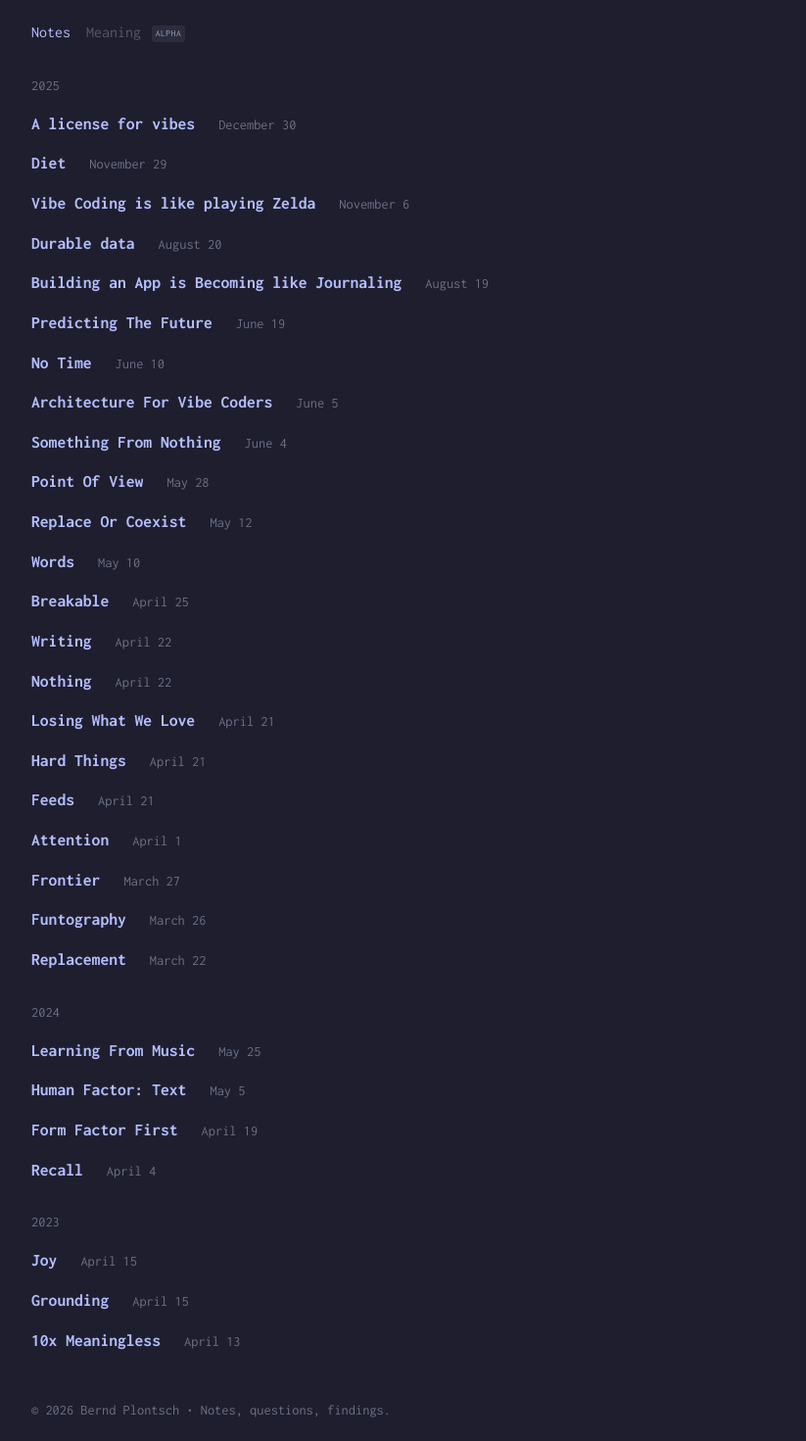
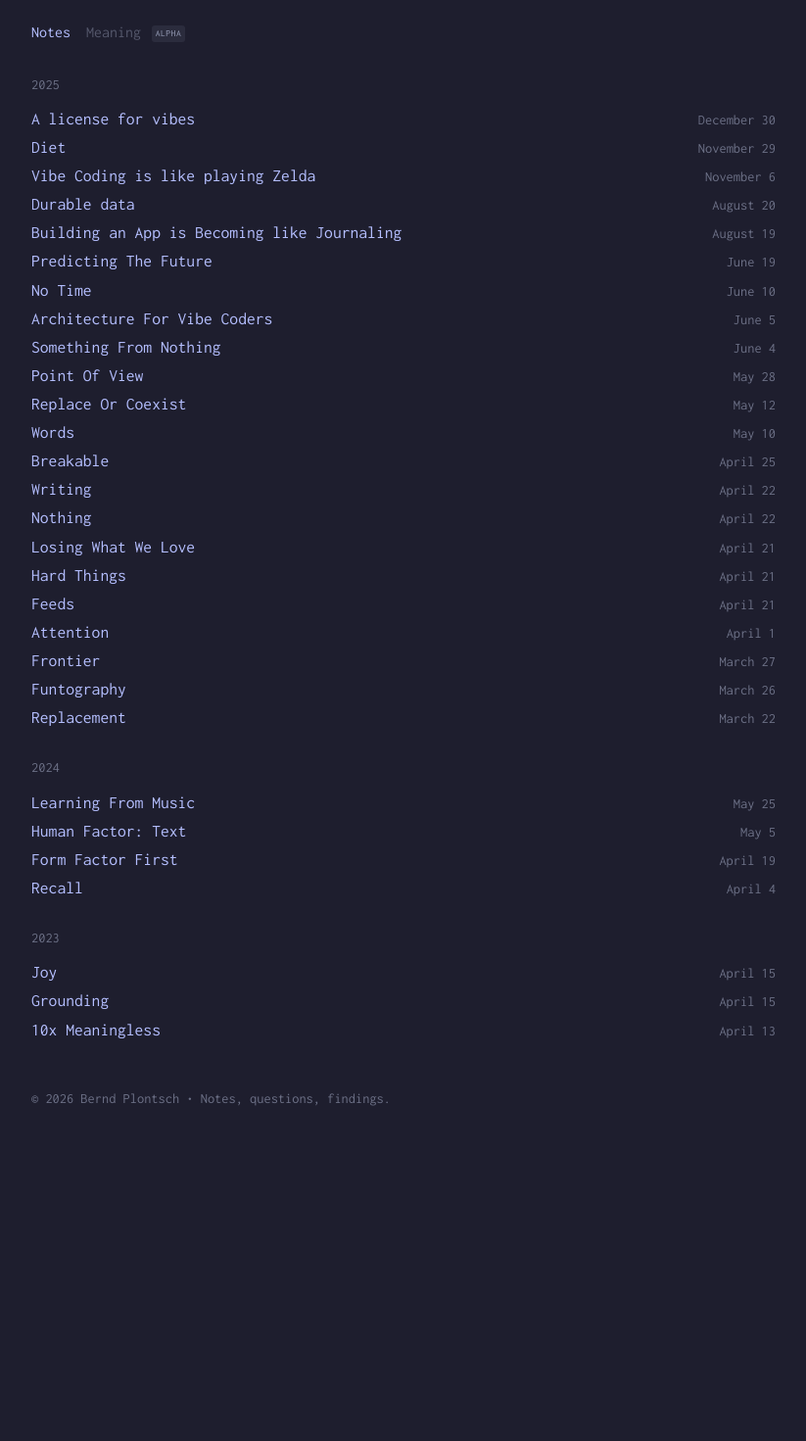
Before and after one commit to berndpl/notes-plontsch, a Jekyll site: the page built from index.markdown, in a window 1280 px wide. Shown: the whole page at 98% size, without its empty margins (228-1051 px from the left). Built offline with Jekyll 4.4.1, drawn with Linux system fonts in a browser that asks for light colours; after the commit the page ends 1153 px from its top, so only the background shows below that.

Commit message:
Refactor post list styles for improved layout and readability. Adjusted margins, line heights, and added flexbox properties to enhance alignment and spacing.

```diff
--- a/assets/css/main.css
+++ b/assets/css/main.css
@@ -73,14 +73,18 @@ ul.posts {
 }
 
 .posts li {
-  margin-bottom: 1rem;
-  line-height: 1.4;
+  margin-bottom: 0.5rem;
+  line-height: 1.2;
+  display: flex;
+  justify-content: space-between;
+  align-items: baseline;
 }
 
 .posts li.year-separator {
   margin-top: 2rem;
   margin-bottom: 1rem;
   list-style: none;
+  display: block;
 }
 
 .posts li.year-separator:first-child {
@@ -138,7 +142,21 @@ li h2 {
   display: inline;
   margin-right: 1rem;
   margin-bottom: 0;
-  line-height: 1.4;
+  margin-top: 0;
+  line-height: 1.2;
+  flex: 1;
+  font-weight: 400;
+}
+
+.posts li time {
+  display: inline;
+  color: #6c7086; /* Catppuccin Mocha surface2 */
+  font-size: 0.9rem;
+  line-height: 1.2;
+  flex-shrink: 0;
+  margin-left: 1rem;
+  margin-top: 0;
+  margin-bottom: 0;
 }
 
 li a {
```
